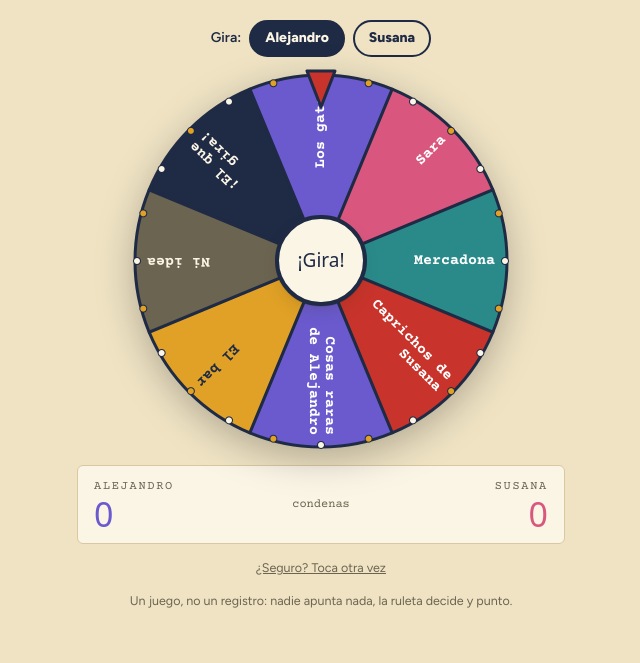
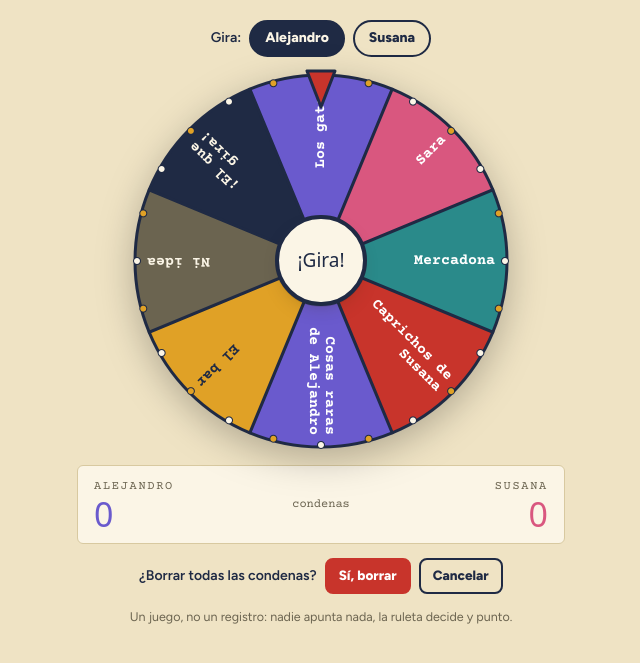
Before and after one commit to alejandroleonlorente-lgtm/Pasta, a plain HTML site: page index.html in a window 1280 px wide. Both pictures are taken after a click on the button "Borrar marcador". Shown: the part 161-824 px from the top of the page, without its empty margins (319-959 px from the left). Drawn offline with nearby package versions, Linux system fonts and the light colour scheme; a web font is replaced by a local one.

Commit message:
Add files via upload

```diff
--- a/index.html
+++ b/index.html
@@ -84,6 +84,9 @@ button{font:inherit;color:inherit;cursor:pointer}
 .score .a .n{color:var(--gatos)} .score .s .n{color:var(--sara)}
 .score .vs{font-family:var(--mono);font-size:12px;color:var(--muted);text-align:center}
 .reset{justify-self:center;border:0;background:none;color:var(--muted);font-size:12.5px;text-decoration:underline}
+.confirm{display:flex;flex-wrap:wrap;justify-content:center;align-items:center;gap:8px;font-weight:600;font-size:14px}
+.confirm button{border:2px solid var(--ink);background:none;border-radius:8px;padding:6px 12px;font-weight:800;font-size:13.5px}
+.confirm .yes{background:var(--red);border-color:var(--red);color:#fff}
 .foot{font-size:12.5px;color:var(--muted);text-align:center;margin:0}
 @media (prefers-reduced-motion:reduce){*{animation:none!important;transition:none!important}}
 </style>
@@ -135,6 +138,11 @@ button{font:inherit;color:inherit;cursor:pointer}
     <div class="p s"><span class="eyebrow">Susana</span><span class="n num" id="sc-s">0</span></div>
   </div>
   <button class="reset" id="reset" type="button">Borrar marcador</button>
+  <div class="confirm" id="confirm" hidden>
+    <span>¿Borrar todas las condenas?</span>
+    <button class="yes" id="c-yes" type="button">Sí, borrar</button>
+    <button id="c-no" type="button">Cancelar</button>
+  </div>
   <p class="foot">Un juego, no un registro: nadie apunta nada, la ruleta decide y punto.</p>
 </div>
 
@@ -247,9 +255,12 @@ $('v-ok').onclick=()=>{
   face('happy');say(pick(['Condena registrada. Justicia para Monedero.','Así me gusta. A cumplir.','Anotado. Y que no se repita… (se repetirá).']));
 };
 $('v-rec').onclick=()=>{last=null;say('¿Recurrir? Vale, pero el tribunal está de mal humor…');spin()};
-let armed=false;
-$('reset').onclick=()=>{if(!armed){armed=true;$('reset').textContent='¿Seguro? Toca otra vez';setTimeout(()=>{armed=false;$('reset').textContent='Borrar marcador'},3500);return}
-  armed=false;score={A:0,S:0,spins:0};ls.set('rc-score',score);renderScore();face('happy');$('reset').textContent='Borrar marcador';say('Borrón y cuenta nueva. Mi cuenta sigue en cero, eso sí.')};
+$('reset').onclick=()=>{$('reset').hidden=true;$('confirm').hidden=false};
+$('c-no').onclick=()=>{$('confirm').hidden=true;$('reset').hidden=false};
+$('c-yes').onclick=()=>{
+  score={A:0,S:0,spins:0};last=null;ls.set('rc-score',score);renderScore();face('happy');
+  $('confirm').hidden=true;$('reset').hidden=false;$('verdict').hidden=true;
+  say('Borrón y cuenta nueva. Marcador a cero… como mi cuenta.')};
 
 matchMedia('(prefers-color-scheme:dark)').addEventListener?.('change',draw);
 new MutationObserver(draw).observe(document.documentElement,{attributes:true,attributeFilter:['data-theme']});
```
